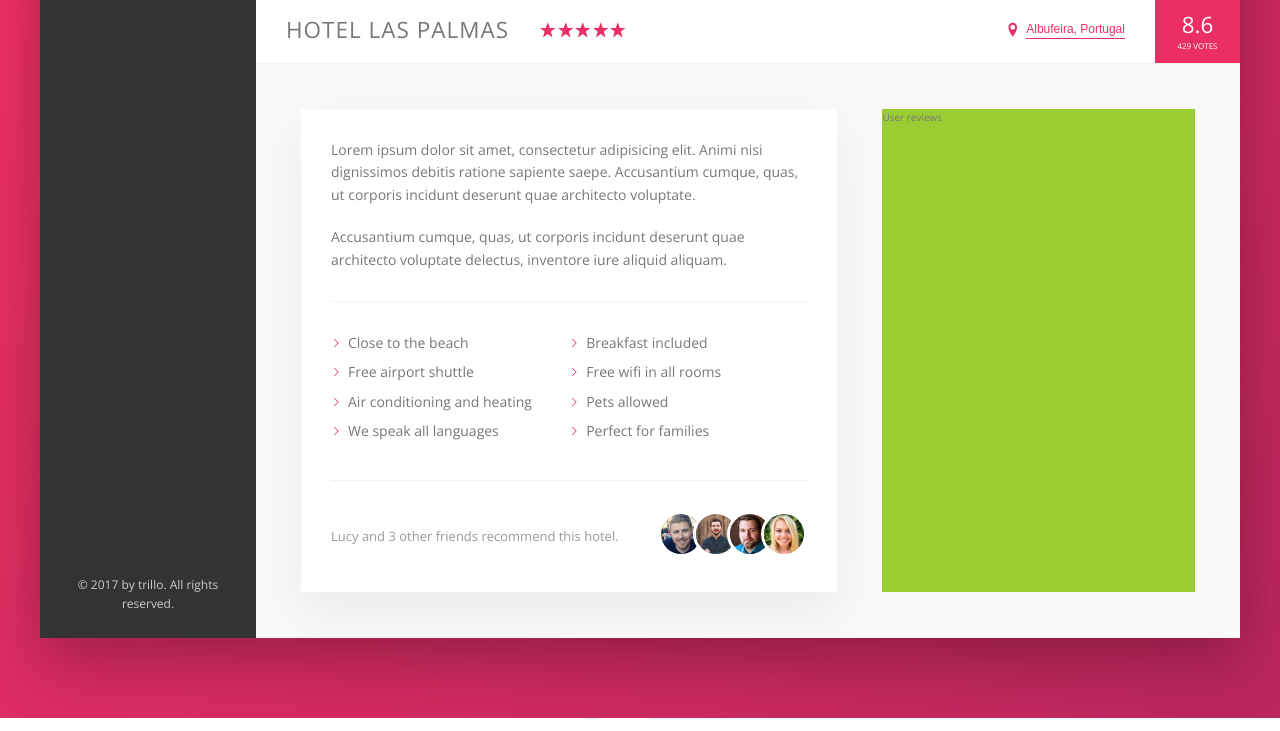
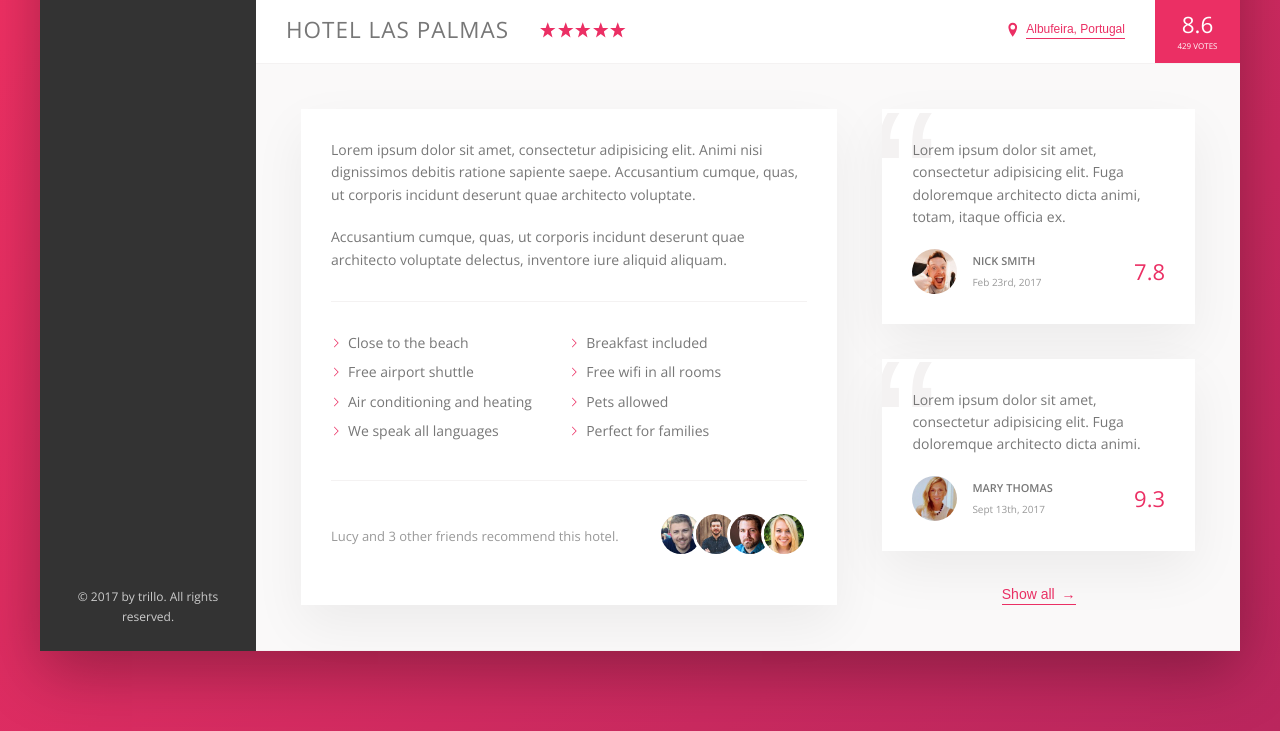
Before and after one commit to cjoak1028/trillo-css, a website: page index.html in a window 1280 px wide. Shown: the part 538-1269 px from the top of the page. Drawn offline with nearby package versions, Linux system fonts and the light colour scheme.

Commit message:
built the user reviews section

```diff
--- a/index.html
+++ b/index.html
@@ -164,7 +164,33 @@
                             </div>
                         </div>
                         <div class="user-reviews">
-                            User reviews
+                            <figure class="review">
+                                <blockquote class="review__text">
+                                    Lorem ipsum dolor sit amet, consectetur adipisicing elit. Fuga doloremque architecto dicta animi, totam, itaque officia ex.
+                                </blockquote>
+                                <figcaption class="review__user">
+                                    <img src="img/user-1.jpg" alt="User 1" class="review__photo">
+                                    <div class="review__user-box">
+                                        <p class="review__user-name">Nick Smith</p>
+                                        <p class="review__user-date">Feb 23rd, 2017</p>
+                                    </div>
+                                    <div class="review__rating">7.8</div>
+                                </figcaption>
+                            </figure>
+                            <figure class="review">
+                                <blockquote class="review__text">
+                                    Lorem ipsum dolor sit amet, consectetur adipisicing elit. Fuga doloremque architecto dicta animi.                                </blockquote>
+                                <figcaption class="review__user">
+                                    <img src="img/user-2.jpg" alt="User 2" class="review__photo">
+                                    <div class="review__user-box">
+                                        <p class="review__user-name">Mary Thomas</p>
+                                        <p class="review__user-date">Sept 13th, 2017</p>
+                                    </div>
+                                    <div class="review__rating">9.3</div>
+                                </figcaption>
+                            </figure>
+
+                            <button class="btn-inline">Show all <span>&rarr;</span></button>
                         </div>
                     </div>
                 </main>
--- a/sass/_components.scss
+++ b/sass/_components.scss
@@ -273,8 +273,17 @@
     cursor: pointer;
     transition: all .2s;
 
+    & span {
+        margin-left: 3px;
+        transition: margin-left .2s;
+    }
+
     &:hover {
         color: var(--color-grey-dark-1);
+
+        span {
+            margin-left: 8px;
+        }
     }
 
     &:focus {
@@ -373,3 +382,66 @@
         }
     }
 }
+
+/////////////////////////////////
+// RECOMMEND
+.review {
+    background-color: #fff;
+    box-shadow: var(--shadow-light);
+    padding: 3rem;
+    margin-bottom: 3.5rem;
+    position: relative;
+    overflow: hidden;
+
+    &__text {
+        margin-bottom: 2rem;
+        z-index: 10;
+        position: relative;
+    }
+
+    &__user {
+        display: flex;
+        align-items: center;
+    }
+
+    &__photo {
+        height: 4.5rem;
+        width: 4.5rem;
+        border-radius: 50%;
+        margin-right: 1.5rem;
+    }
+
+    &__user-box {
+        margin-right: auto;
+    }
+
+    &__user-name {
+        font-size: 1.1rem;
+        text-transform: uppercase;
+        font-weight: 600;
+        margin-bottom: .4rem;
+    }
+
+    &__user-date {
+        font-size: 1rem;
+        color: var(--color-grey-dark-3);
+    }
+
+    &__rating {
+        color: var(--color-primary);
+        font-size: 2.2rem;
+        font-weight: 300;
+    }
+
+    &::before {
+        content: "\201C";
+        position: absolute;
+        top: -2.75rem;
+        left: -1rem;
+        line-height: 1;
+        font-size: 20rem;
+        color: var(--color-grey-light-2);
+        font-family: sans-serif;
+        z-index: 1;
+    }
+}
--- a/sass/_layout.scss
+++ b/sass/_layout.scss
@@ -39,6 +39,7 @@
 }
 
 .detail {
+    font-size: 1.4rem;
     display: flex;
     padding: 4.5rem;
     background-color: var(--color-grey-light-1);
@@ -46,7 +47,6 @@
 }
 
 .description {
-    font-size: 1.4rem;
     background-color: #fff;
     box-shadow: var(--shadow-light);
     padding: 3rem;
@@ -55,6 +55,10 @@
 }
 
 .user-reviews {
-    background-color: yellowgreen;
     flex: 1;
+
+    display: flex;
+    flex-direction: column;
+    justify-content: center;
+    align-items: center;
 }
```
Also changed, not shown: css/style.css.
